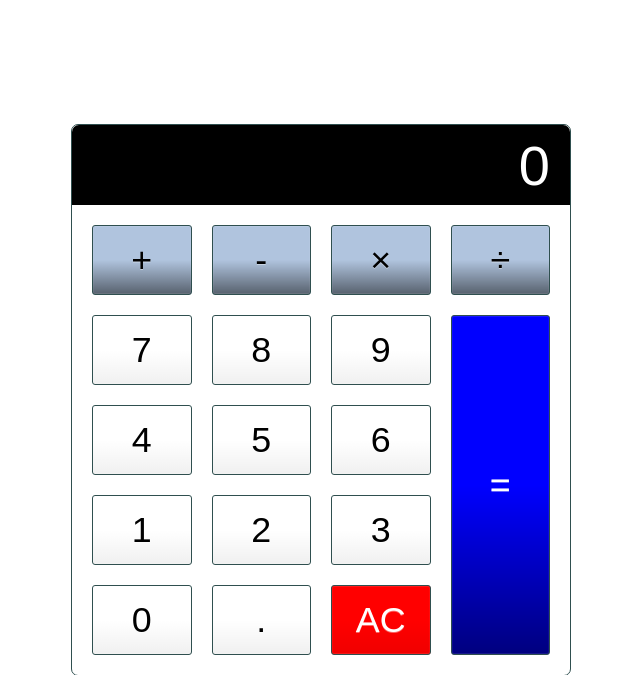
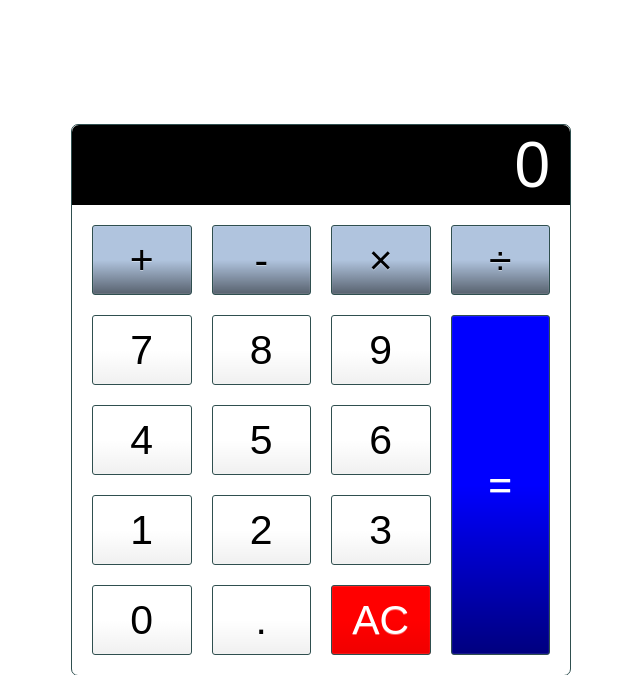
Before and after one commit to dlydellf/JavaScript-Projects, a PHP site: page /calculator.html in a window 1280 px wide. Shown: the top 675 px of the page, without its empty margins (319-959 px from the left). Run offline with PHP 8.4, Linux system fonts and the light colour scheme.

Commit message:
Changed font-size to 'vw'

```diff
--- a/Calculator/CSS/Calculator_CSS.css
+++ b/Calculator/CSS/Calculator_CSS.css
@@ -1,6 +1,6 @@
 /* Sets .html's elements' font size; any added padding/border gets included in element's total size */
 html {
-  font-size: 70%;
+  font-size: 1vw;
   box-sizing: border-box;
 }
 
```
